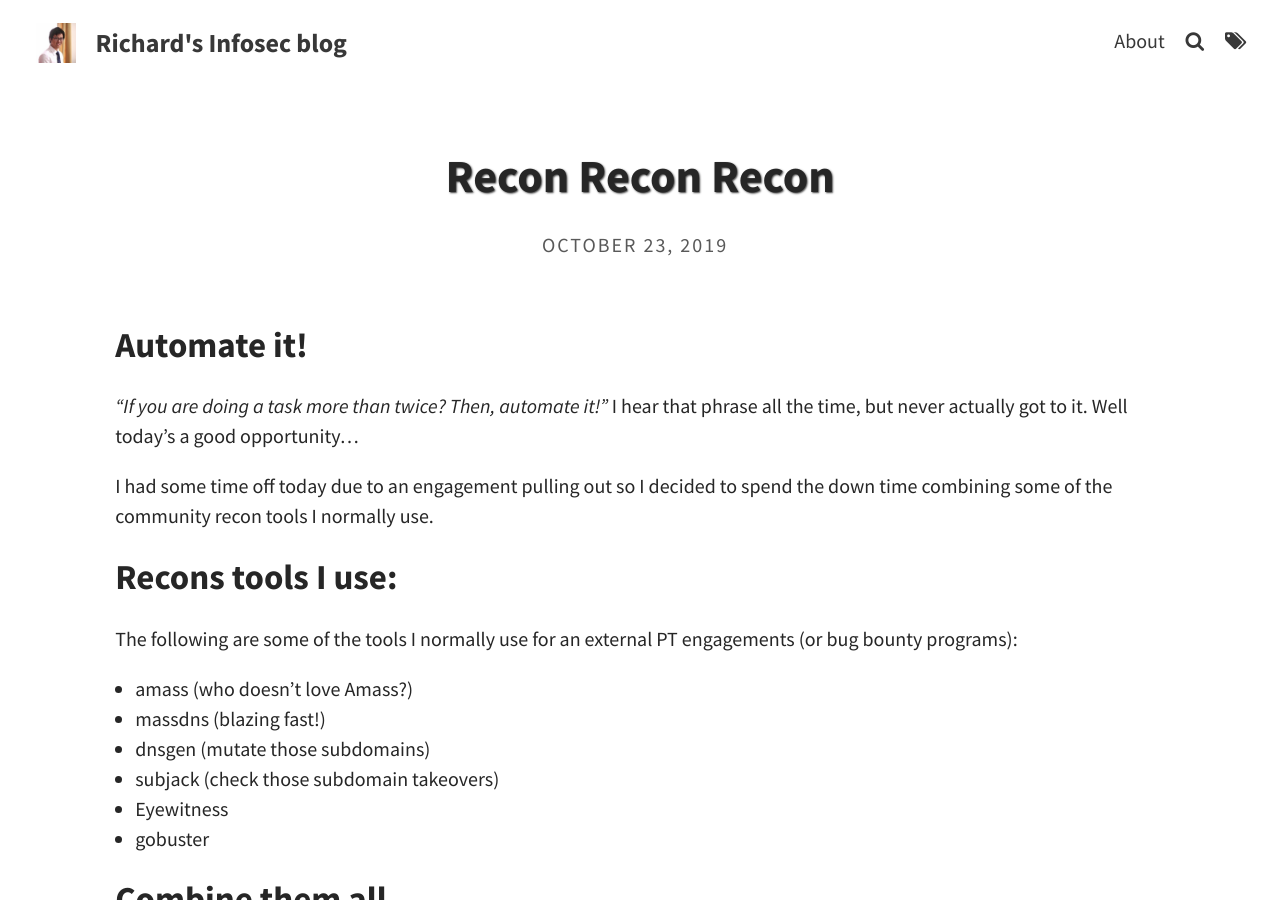
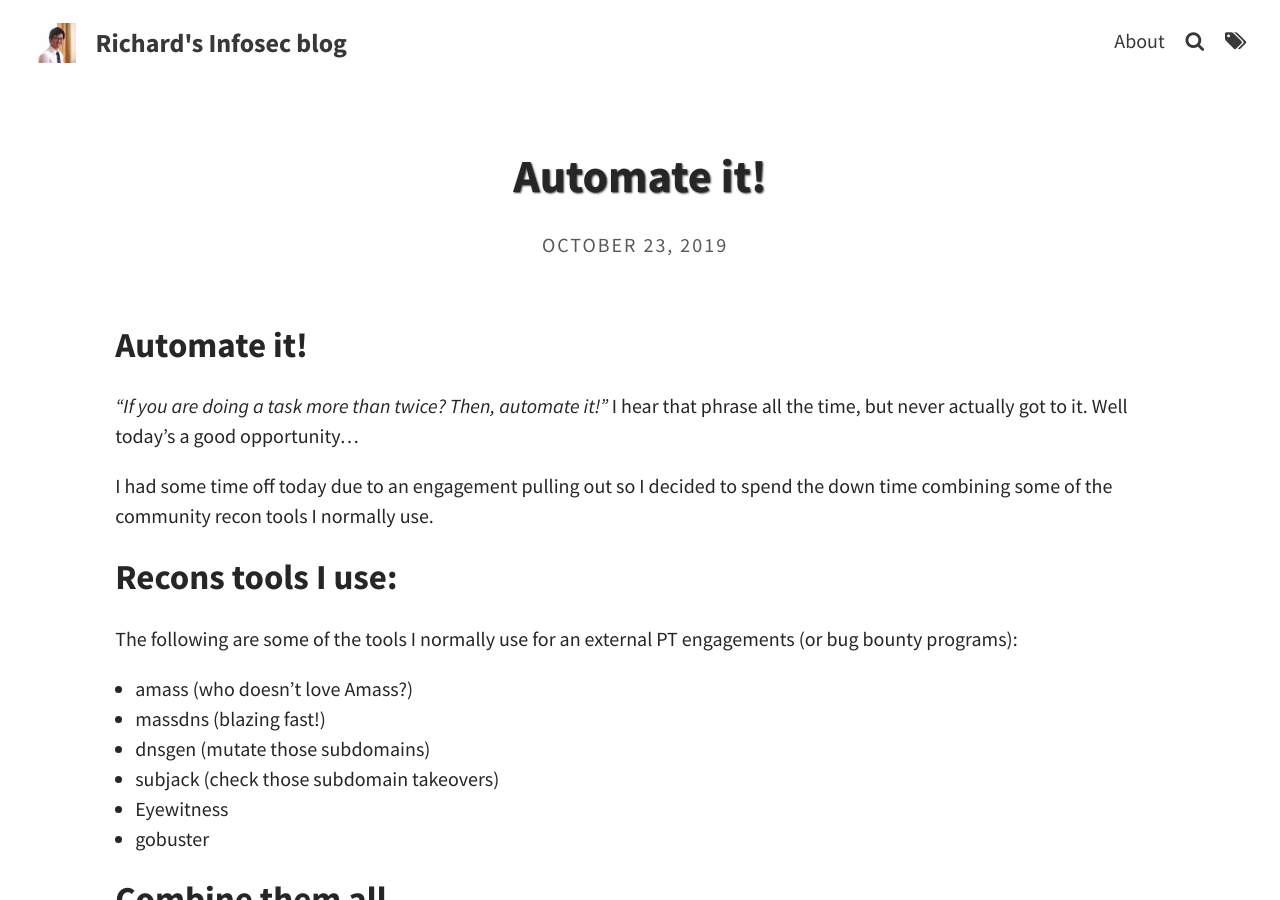
Before and after one commit to Sambal0x/sambal0x.github.io, a Jekyll site: the page built from _posts/2019-10-23-Automate-it.md, in a window 1280 px wide and 900 px high. Built offline with Jekyll 4.4.1, drawn with Linux system fonts in a browser that asks for light colours.

Commit message:
file name change

```diff
--- a/_posts/2019-10-23-recon-recon-recon.md
+++ b/_posts/2019-10-23-Automate-it.md
@@ -1,6 +1,6 @@
 ---
 layout: post
-title: "Recon Recon Recon"
+title: "Automate it!"
 date: 2019-10-23
 tag: [Bug bounty, Tools]
 
```
